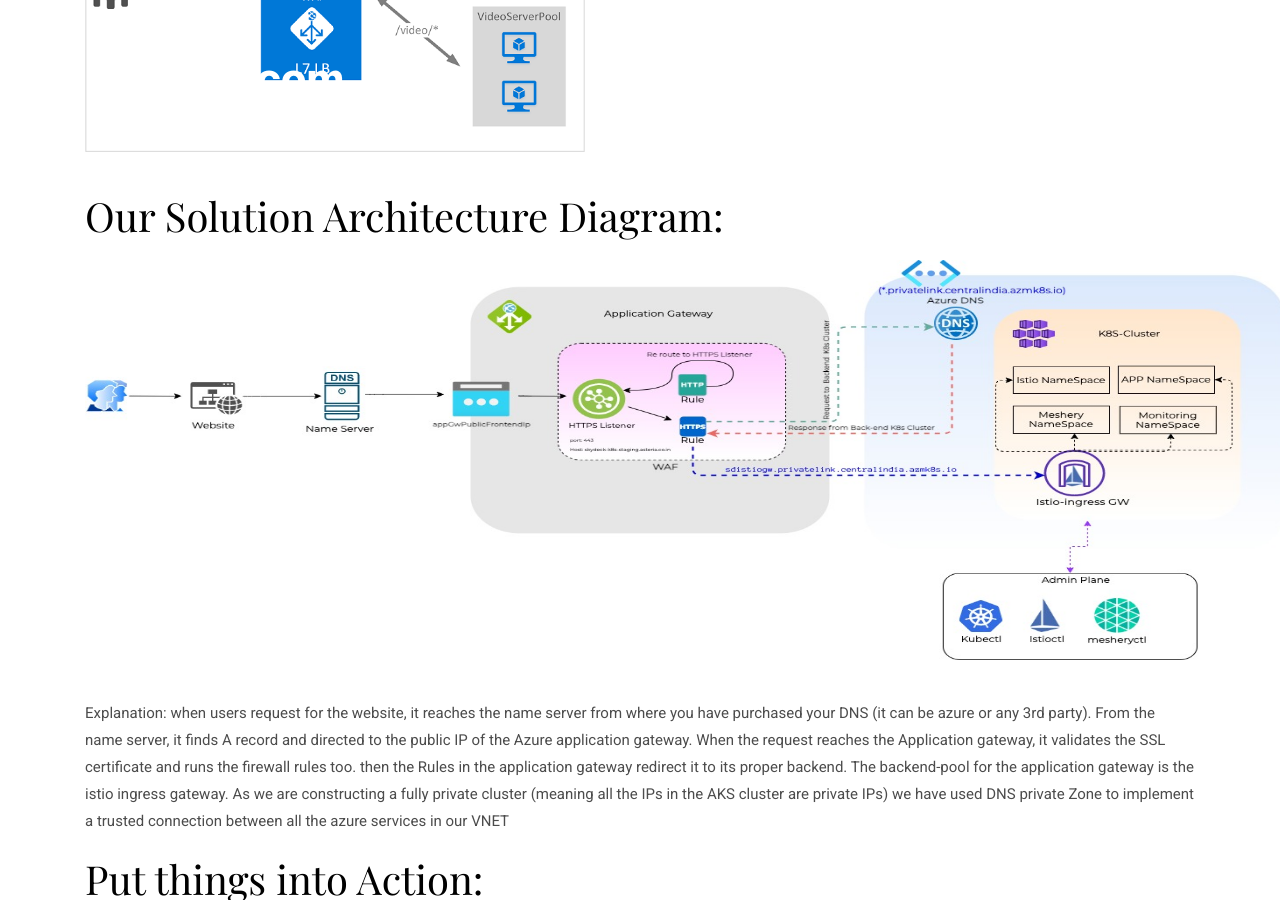
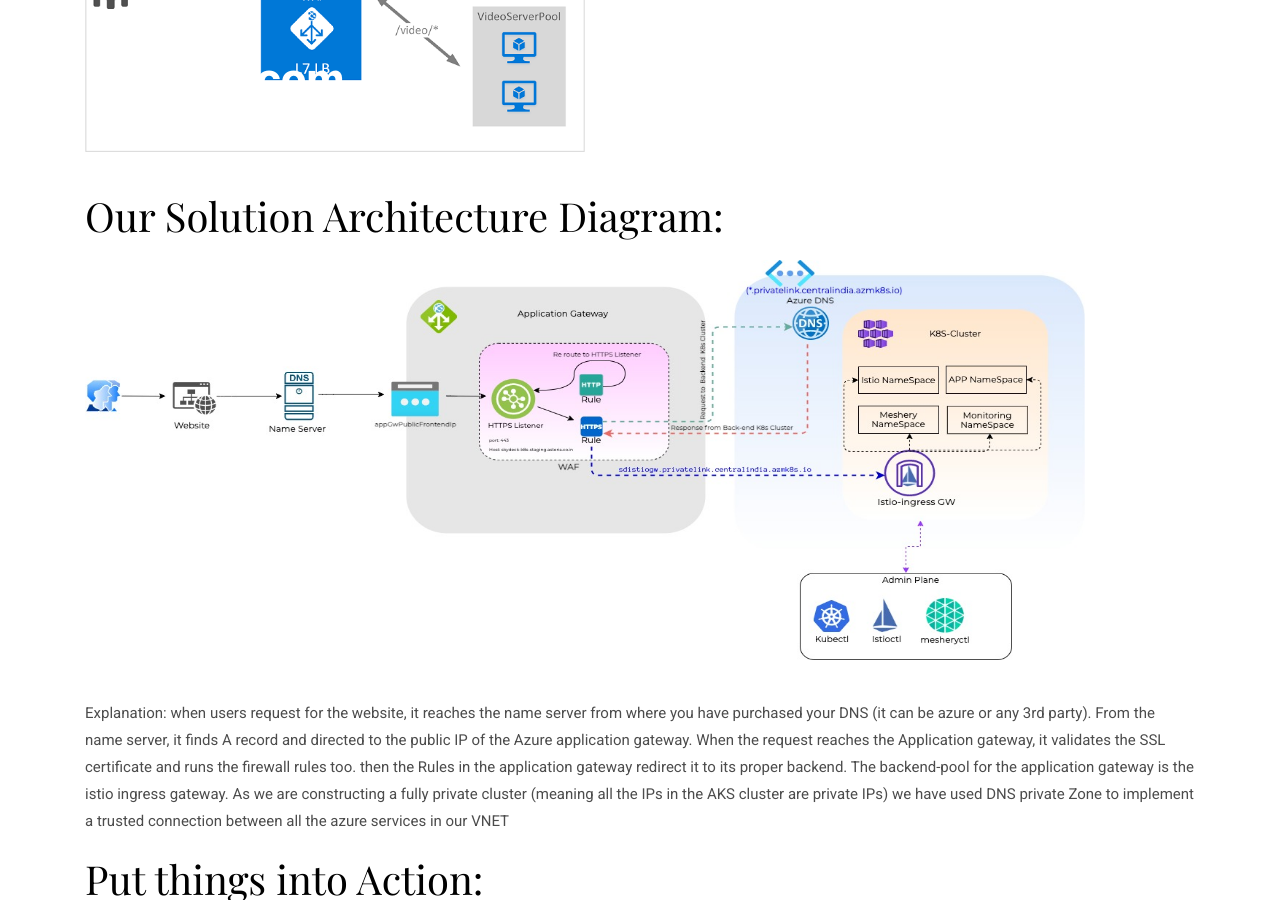
Before and after one commit to samirparhi-dev/samirparhi-dev.github.io, a Jekyll site: the page built from _posts/2021-07-07-SecureAKs.markdown, in a window 1280 px wide and 900 px high, scrolled down 4901 px. Built offline with Jekyll 4.4.1, drawn with Linux system fonts in a browser that asks for light colours.

Commit message:
updated
Signed-off-by: Samir Parhi <samirparhi@gmail.com>

```diff
--- a/_posts/2021-07-07-SecureAKs.markdown
+++ b/_posts/2021-07-07-SecureAKs.markdown
@@ -114,7 +114,7 @@
 
 ### Our Solution Architecture Diagram:
 
-<a href="url"><img src="https://github.com/samirparhi-dev/samirparhi-dev.github.io/blob/main/assets/images/blog/sc3.jpeg?raw=true" width="1200px" height="400px" ></a>
+<a href="url"><img src="https://github.com/samirparhi-dev/samirparhi-dev.github.io/blob/main/assets/images/blog/sc3.jpeg?raw=true" width="1000px" height="400px" ></a>
 
 
 Explanation:
```
